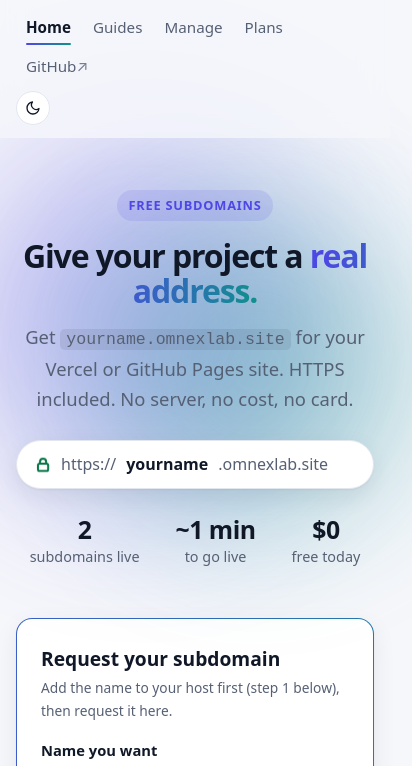
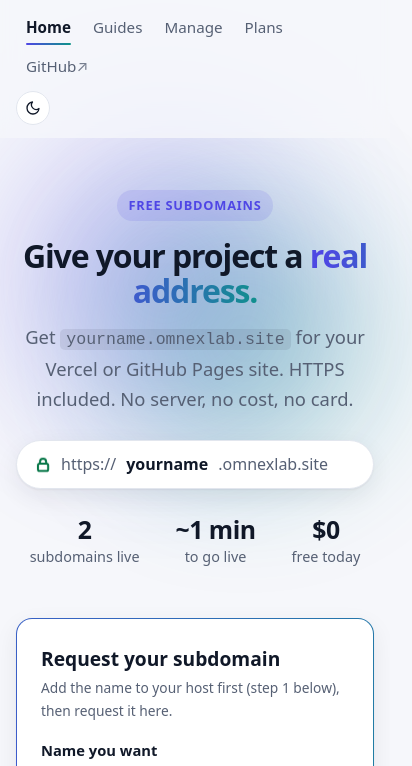
Before and after one commit to intuinode/omnexlab-registry, a website: page docs/index.html in a window 390 px wide. Shown: the part 43-809 px from the top of the page, 412 px wide, since content can reach past the window. Drawn offline with Linux system fonts and the light colour scheme.

Commit message:
Keep hero orbs inside the viewport on phones
Co-Authored-By: Claude Sonnet 5.5 <noreply@anthropic.com>

```diff
--- a/docs/style.css
+++ b/docs/style.css
@@ -65,10 +65,13 @@ nav a[aria-current="page"] { font-weight:600; }
 /* ---------- hero ---------- */
 .hero { position:relative; isolation:isolate; padding:52px 0 24px; text-align:center; }
 .hero::before, .hero::after { content:""; position:absolute; z-index:-1; border-radius:50%; filter:blur(70px); opacity:var(--orb); pointer-events:none; }
-.hero::before { width:340px; height:340px; background:var(--accent); left:-70px; top:-10px; animation:floatA 15s ease-in-out infinite alternate; }
-.hero::after { width:300px; height:300px; background:var(--accent2); right:-50px; top:70px; animation:floatB 18s ease-in-out infinite alternate; }
-@keyframes floatA { to { transform:translate(70px,50px) scale(1.18); } }
-@keyframes floatB { to { transform:translate(-60px,30px) scale(1.12); } }
+/* Orbs stay inside the screen on phones (no sideways scroll); they bleed past the content edge on wide screens. */
+.hero { --dx:28px; }
+.hero::before { width:min(340px,70vw); height:min(340px,70vw); background:var(--accent); left:0; top:-10px; animation:floatA 15s ease-in-out infinite alternate; }
+.hero::after { width:min(300px,62vw); height:min(300px,62vw); background:var(--accent2); right:0; top:70px; animation:floatB 18s ease-in-out infinite alternate; }
+@keyframes floatA { to { transform:translate(var(--dx),44px) scale(1.1); } }
+@keyframes floatB { to { transform:translate(calc(var(--dx) * -1),30px) scale(1.08); } }
+@media (min-width:760px) { .hero { --dx:64px; } .hero::before { left:-70px; } .hero::after { right:-50px; } }
 .hero > * { animation:rise .8s var(--ease) backwards; }
 .hero > *:nth-child(2) { animation-delay:.08s; } .hero > *:nth-child(3) { animation-delay:.16s; } .hero > *:nth-child(4) { animation-delay:.24s; } .hero > *:nth-child(5) { animation-delay:.32s; }
 @keyframes rise { from { opacity:0; transform:translateY(18px); } to { opacity:1; transform:none; } }
```
